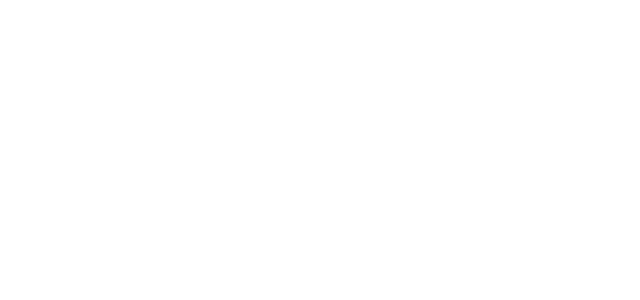
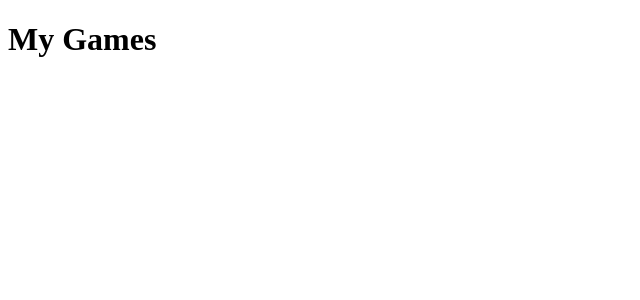
Before and after one commit to armandas05/MyGames, a React app in the folder frontend/: page /mygames in a window 1280 px wide. Before the commit this address had no page. Shown: the top 300 px of the page, without its empty margins (0-640 px from the left). Built offline with nearby package versions, Linux system fonts and the light colour scheme; sample sign-in values are in the browser's storage; the HTML template or start-up script is replaced by a standard one.

Commit message:
Added protected routes.

```diff
--- a/frontend/src/App.jsx
+++ b/frontend/src/App.jsx
@@ -1,12 +1,30 @@
 import { BrowserRouter, Routes, Route } from "react-router-dom";
 import LoginPage from "./pages/LoginPage";
+import MyGamesPage from "./pages/MyGamesPage";
+import ProtectedRoute from "./components/ProtectedRoute";
 
 function App() {
   return (
     <BrowserRouter>
+
       <Routes>
-        <Route path="/" element={<LoginPage />} />
+
+        <Route
+          path="/login"
+          element={<LoginPage />}
+        />
+
+        <Route
+          path="/mygames"
+          element={
+            <ProtectedRoute>
+              <MyGamesPage />
+            </ProtectedRoute>
+          }
+        />
+
       </Routes>
+
     </BrowserRouter>
   );
 }
--- /dev/null
+++ b/frontend/src/components/ProtectedRoute.jsx
@@ -0,0 +1,15 @@
+import { useContext } from "react";
+import { Navigate } from "react-router-dom";
+import { AuthContext } from "../context/AuthContext";
+
+function ProtectedRoute({ children }) {
+    const { token } = useContext(AuthContext);
+
+    if(!token) {
+        return <Navigate to="/login" />;
+    }
+
+    return children;
+}
+
+export default ProtectedRoute;
--- /dev/null
+++ b/frontend/src/pages/MyGamesPage.jsx
@@ -0,0 +1,9 @@
+function MyGamesPage() {
+    return (
+        <div>
+            <h1>My Games</h1>
+        </div>
+    );
+}
+
+export default MyGamesPage;
```
